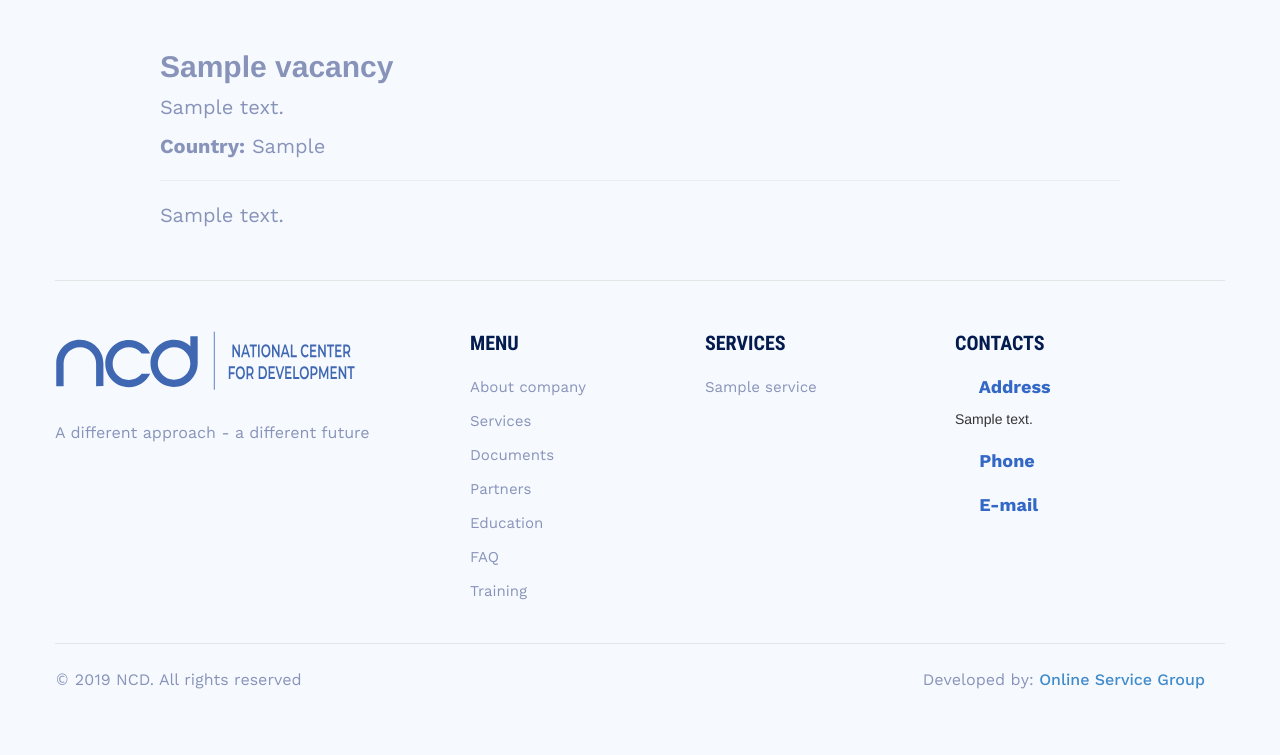
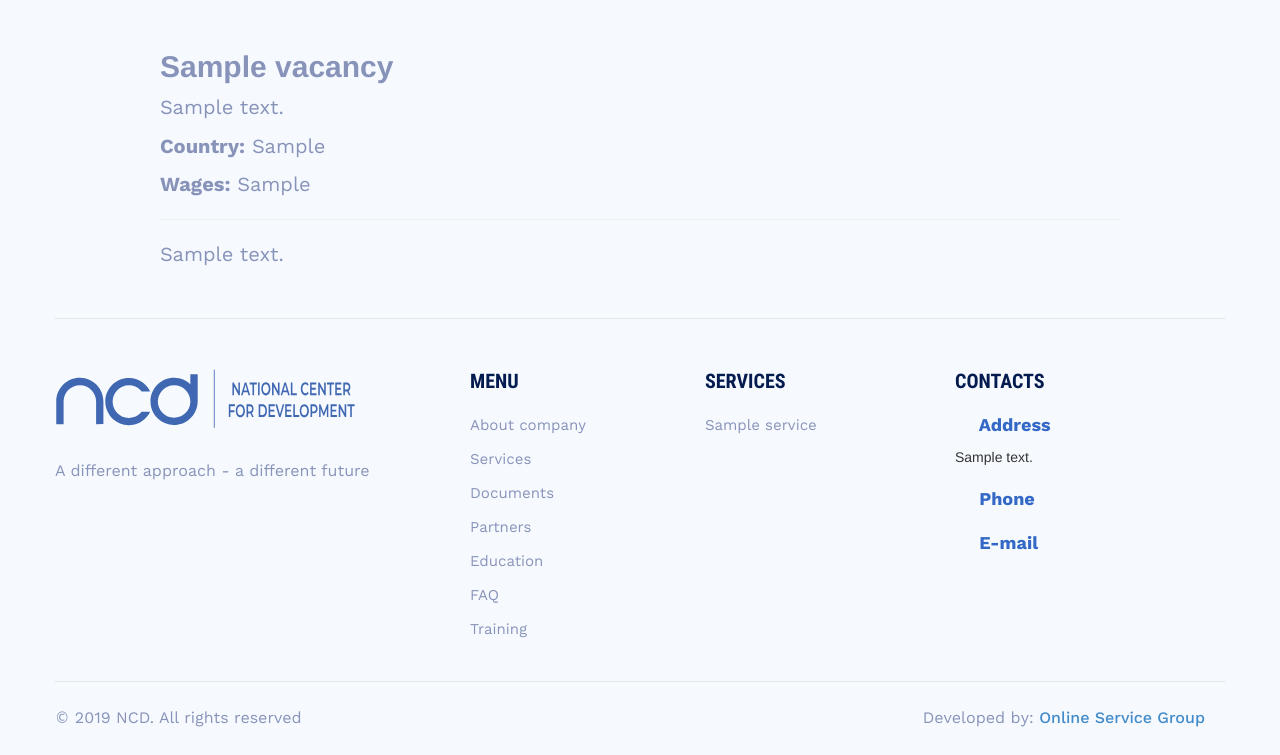
Before and after one commit to ulugbek1999/ncd-site, a Django app: page /ru/vacancies-detail/1 in a window 1280 px wide. Shown: the part 343-1098 px from the top of the page. Before the commit the page ends 1032 px from the top, so only its background shows below. Run offline with Django 3.2, Linux system fonts and the light colour scheme; tables that the repository leaves empty hold one stand-in row (values such as "Sample post"); some libraries are stand-ins or nearby versions; some web fonts are replaced.

Commit message:
Added vacancy.wages to vacancy_detail.html

```diff
--- a/templates/vacancies/vacancies_detail.html
+++ b/templates/vacancies/vacancies_detail.html
@@ -17,6 +17,7 @@
             {% if vacancy.location %}
             <p><strong>{% trans 'Country' %}:</strong> {{ vacancy.location }}</p>
             {% endif %}
+            <p><strong>{% trans 'Wages' %}:</strong>  {{ vacancy.wages }}</p>
             <hr>
             {{ vacancy.description | safe }}
         </div>
```
